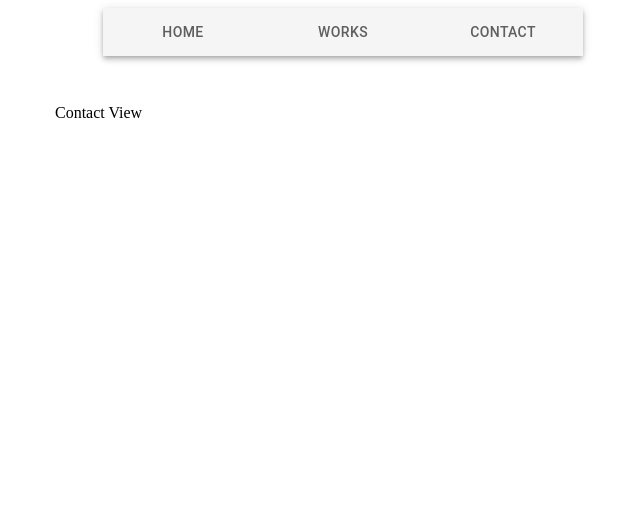
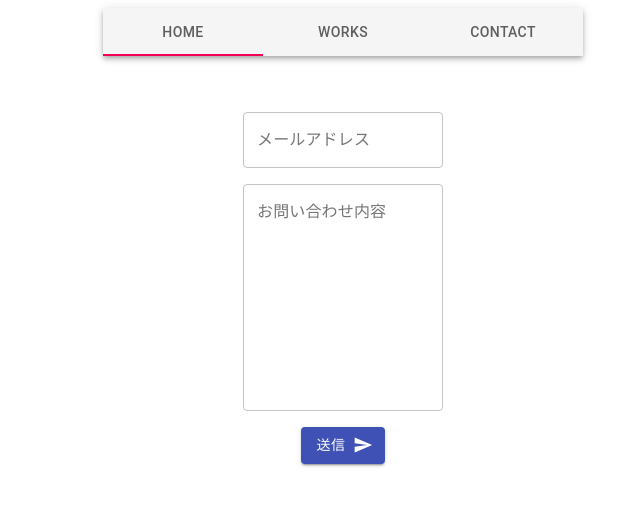
Before and after one commit to nosuke0926/my-portfolio, a Next.js app: page /contact in a window 1280 px wide. Shown: the top 506 px of the page, without its empty margins (297-937 px from the left). Built offline with nearby package versions, Linux system fonts and the light colour scheme.

Commit message:
コンタクトフォーム作成

```diff
--- a/components/Tab.tsx
+++ b/components/Tab.tsx
@@ -165,7 +165,7 @@ export default function NavTabs() {
     <div className={classes.root}>
       <AppBar position="static" color="default">
         <Tabs
-          indicatorColor=""
+          // indicatorColor=""
           textColor="primary"
           variant="fullWidth"
           value={value}
--- /dev/null
+++ b/components/button.tsx
@@ -0,0 +1,31 @@
+import React from 'react'
+import Button from '@material-ui/core/Button'
+import { createStyles, makeStyles, Theme } from '@material-ui/core/styles'
+import Send from '@material-ui/icons/Send'
+
+const useStyles = makeStyles((theme: Theme) =>
+  createStyles({
+    button: {
+      margin: theme.spacing(1),
+    },
+  }),
+)
+
+export default function IconLabelButtons() {
+  const classes = useStyles()
+
+  return (
+    <div>
+      {/* This Button uses a Font Icon, see the installation instructions in the Icon component docs. */}
+      <Button
+        variant="contained"
+        color="primary"
+        className={classes.button}
+        endIcon={<Send />}
+        type="submit"
+      >
+        送信
+      </Button>
+    </div>
+  )
+}
--- a/components/layout.module.css
+++ b/components/layout.module.css
@@ -76,3 +76,6 @@
   flex-direction: row;
   align-items: center;
 }
+
+.error-message {
+}
--- /dev/null
+++ b/components/textField.tsx
@@ -0,0 +1,82 @@
+import React from 'react'
+import TextField from '@material-ui/core/TextField'
+import { createStyles, makeStyles, Theme } from '@material-ui/core/styles'
+import { useForm } from 'react-hook-form'
+import IconLabelButtons from '../components/button'
+import utilStyles from '../styles/utils.module.css'
+
+type FormData = {
+  email: string
+  content: string
+}
+
+// const defaultValues = {
+//   email: '',
+//   content: '',
+// }
+
+const useStyles = makeStyles((theme: Theme) =>
+  createStyles({
+    root: {
+      '& .MuiTextField-root': {
+        margin: theme.spacing(1),
+        width: '25ch',
+      },
+    },
+  }),
+)
+
+export default function FormPropsTextFields() {
+  const { register, handleSubmit, errors, reset } = useForm<FormData>({
+    mode: 'onSubmit',
+    reValidateMode: 'onChange',
+    shouldFocusError: true,
+  })
+  const classes = useStyles()
+
+  const handleOnSubmit = (data: FormData) => {
+    console.log(data.content)
+    reset()
+  }
+
+  return (
+    <form
+      className={`${classes.root} ${utilStyles.center}`}
+      noValidate
+      autoComplete="off"
+      onSubmit={handleSubmit(handleOnSubmit)}
+    >
+      <div>
+        <TextField
+          id="outlined-email"
+          label="メールアドレス"
+          autoComplete="current-email"
+          variant="outlined"
+          inputRef={register({
+            required: 'メールアドレスを入力してください。',
+          })}
+          name="email"
+          className={errors.email && 'error'}
+          helperText={errors.email && errors.email.message}
+        />
+      </div>
+      <div>
+        <TextField
+          id="outlined-content"
+          label="お問い合わせ内容"
+          multiline
+          inputRef={register({
+            required: 'お問い合わせ内容を入力してください。',
+          })}
+          name="content"
+          rows={10}
+          variant="outlined"
+          className={errors.content && 'error'}
+          helperText={errors.content && errors.content.message}
+        />
+      </div>
+
+      {IconLabelButtons()}
+    </form>
+  )
+}
--- a/package.json
+++ b/package.json
@@ -13,12 +13,14 @@
     "@fortawesome/free-solid-svg-icons": "^5.13.1",
     "@fortawesome/react-fontawesome": "^0.1.11",
     "@material-ui/core": "^4.11.0",
+    "@material-ui/icons": "^4.9.1",
     "next": "9.3.5",
     "react": "16.13.1",
-    "react-dom": "16.13.1"
+    "react-dom": "16.13.1",
+    "react-hook-form": "^6.0.1"
   },
   "devDependencies": {
-    "@types/node": "^14.0.14",
+    "@types/node": "^14.0.18",
     "@types/react": "^16.9.41",
     "husky": "^4.2.5",
     "lint-staged": "^10.2.11",
--- a/pages/_app.tsx
+++ b/pages/_app.tsx
@@ -1,15 +1,15 @@
 import React from 'react'
-import { Container, AppProps } from 'next/app'
+import { AppProps } from 'next/app'
 import NavTabs from '../components/Tab'
 import styles from '../components/layout.module.css'
 
 const App = ({ Component, pageProps }: AppProps) => (
-  <Container>
+  <>
     <header className={styles.header}>
       <NavTabs />
     </header>
     <Component {...pageProps} />
-  </Container>
+  </>
 )
 
 export default App
--- a/pages/contact.tsx
+++ b/pages/contact.tsx
@@ -1,5 +1,8 @@
 import Layout from '../components/Layout'
+import React from 'react'
+import FormPropsTextFields from '../components/textField'
+// import { createStyles, makeStyles, Theme } from '@material-ui/core/styles'
 
-const ContactView = (props: any) => <Layout>{`Contact View`}</Layout>
+const ContactView = (props: any) => <Layout>{FormPropsTextFields()}</Layout>
 
 export default ContactView
```
Also changed, not shown: 1 other file (tests, documents, lock files or other folders).
